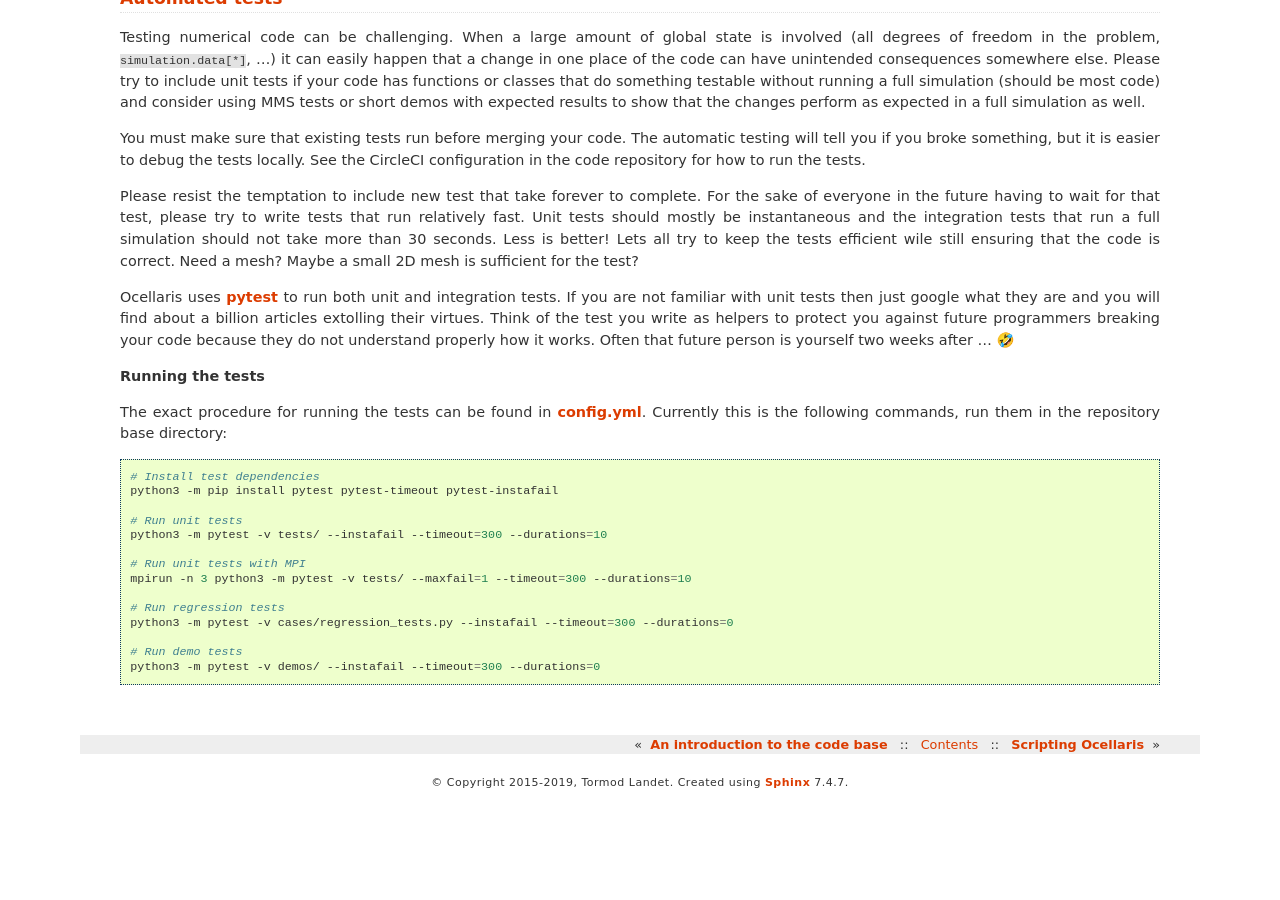
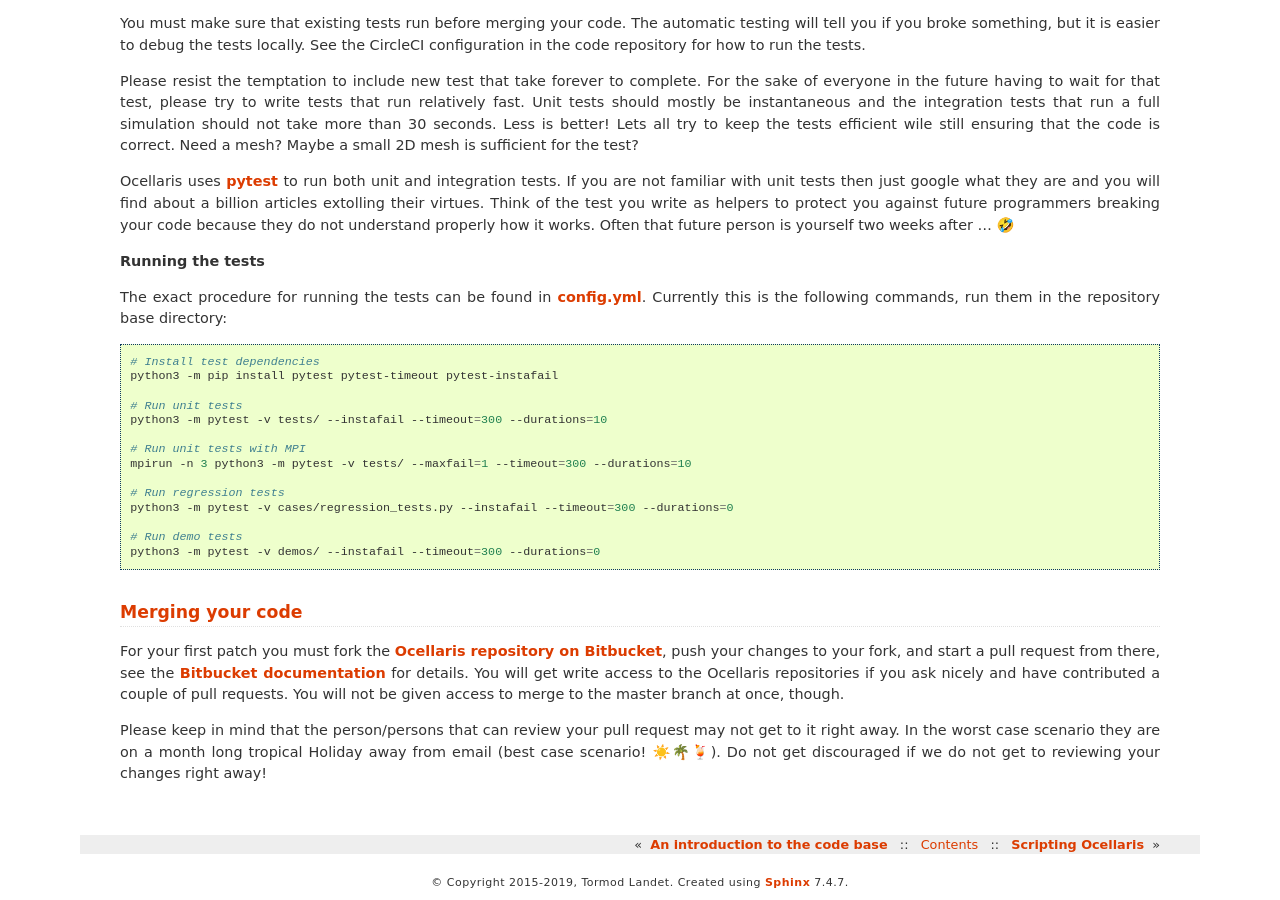
Before and after one commit to TormodLandet/Ocellaris, a Sphinx documentation site: the page built from documentation/programmers_guide/guidelines.rst, in a window 1280 px wide and 900 px high, scrolled down 1257 px. Built offline with Sphinx 7.4.7, drawn with Linux system fonts in a browser that asks for light colours; before the commit the page ends 2056 px from its top, so only the background shows below that; some of the changed text lies outside the part shown.

```diff
--- a/documentation/index.rst
+++ b/documentation/index.rst
@@ -26,6 +26,7 @@
    :maxdepth: 3
 
    Ocellaris release notes and project news blog <blog/index>
+   community_guidelines
    user_guide/user_guide
    programmers_guide/programmers_guide
    license
--- a/documentation/programmers_guide/guidelines.rst
+++ b/documentation/programmers_guide/guidelines.rst
@@ -128,3 +119,20 @@
 
     # Run demo tests
     python3 -m pytest -v demos/ --instafail --timeout=300 --durations=0
+
+
+Merging your code
+-----------------
+
+For your first patch you must fork the `Ocellaris repository on Bitbucket
+<https://bitbucket.org/ocellarisproject/ocellaris>`_, push your changes to your
+fork, and start a pull request from there, see the `Bitbucket documentation
+<https://confluence.atlassian.com/bitbucket/forking-a-repository-221449527.html>`_
+for details. You will get write access to the Ocellaris repositories if you ask
+nicely and have contributed a couple of pull requests. You will not be given
+access to merge to the master branch at once, though.
+
+Please keep in mind that the person/persons that can review your pull request
+may not get to it right away. In the worst case scenario they are on a month
+long tropical Holiday away from email (best case scenario! ☀️🌴🍹). Do not get
+discouraged if we do not get to reviewing your changes right away!
```
Also changed, not shown: other parts of documentation/programmers_guide/guidelines.rst (+0 -9 lines), documentation/community_guidelines.rst (added, +28 -0 lines).
